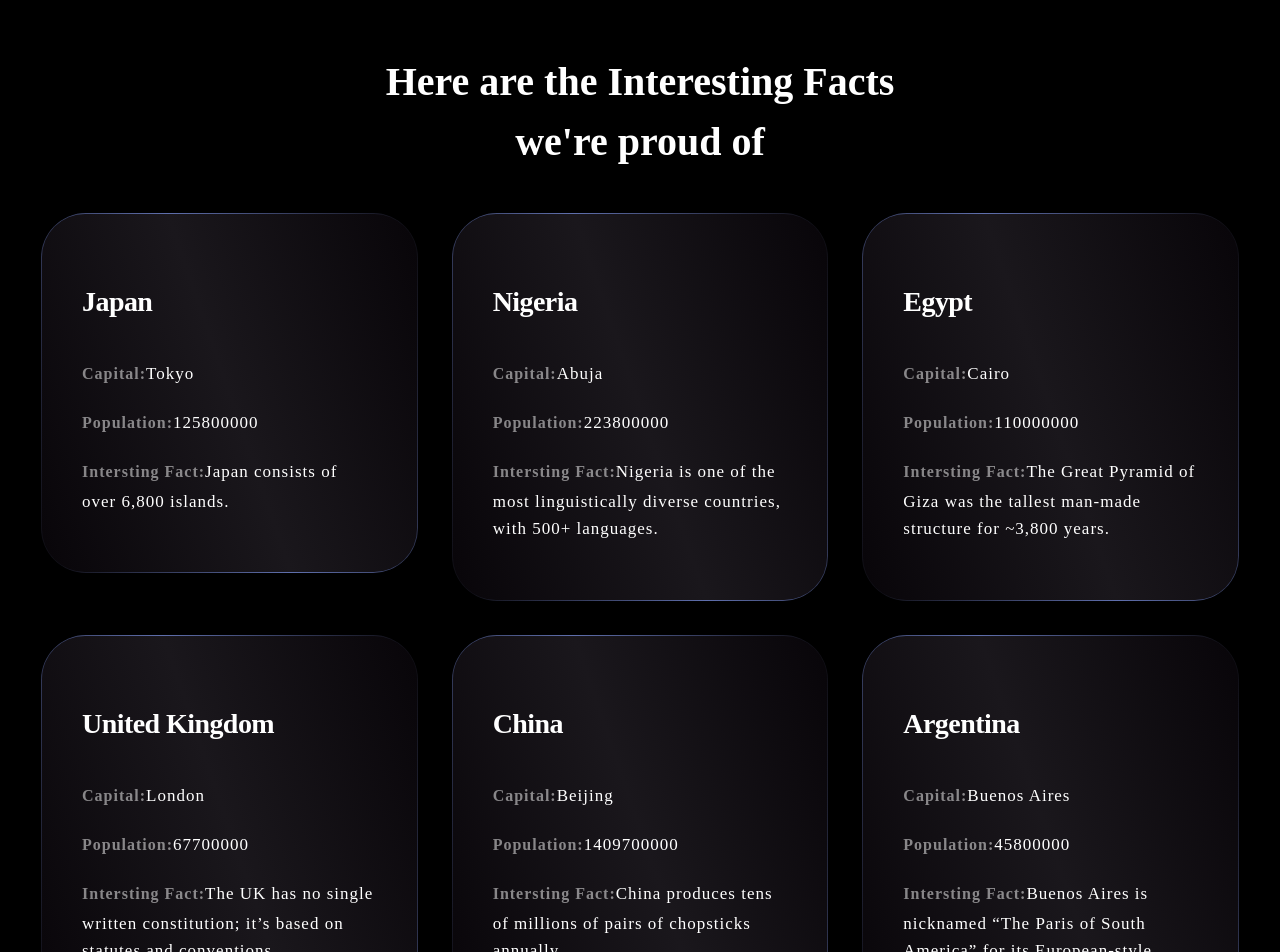
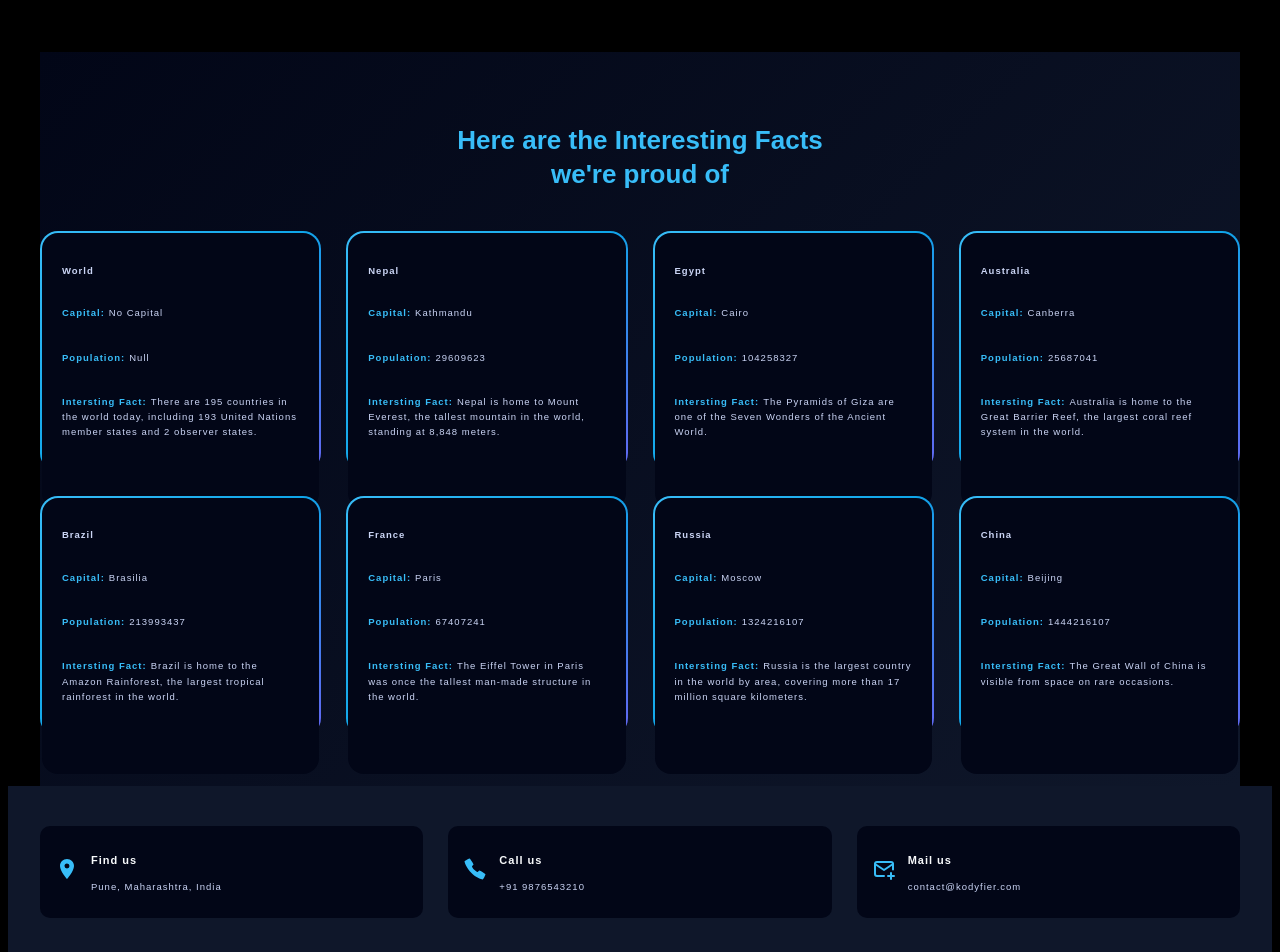
Before and after one commit to ayushi-309/WebPage-Doc, a React (Vite) app in the folder react_country_detail/: page / in a window 1280 px wide. Shown: the part 600-1552 px from the top of the page. Built offline with nearby package versions, Linux system fonts and the light colour scheme.

Commit message:
Refactor country data structure, enhance Country and SearchFilter components, and improve styling for better user experience

```diff
--- a/react_country_detail/src/App.css
+++ b/react_country_detail/src/App.css
@@ -58,7 +58,7 @@ button {
   transition: all 0.3s ease-in-out;
   background: #202020;
   color: #fff;
-  border-radius: 1.5rem;
+
   /*thisdoesn'twork*/
   border-width: 0.1rem;
   border-style: solid;
@@ -66,6 +66,7 @@ button {
   -moz-border-radius: 1.5rem;
   -ms-border-radius: 1.5rem;
   -o-border-radius: 1.5rem;
+  border-radius: 1.5rem;
   margin-top: 1.6rem;
 }
 
@@ -221,7 +222,7 @@ nav ul {
 
 
 /* about section */
-
+/*
 .section-about {
   margin: 0 auto 9rem auto;
 }
@@ -326,15 +327,13 @@ nav ul {
 /* footer section */
 
 
-/* ======================
-   Footer Section
-====================== */
+
 .footer-section {
   background-color: #0f172a; /* dark blue */
   color: #e5e7eb;
   padding: 4rem 0 0 0;
   font-family: "Poppins", sans-serif;
-}
+} */
 
 /* ======================
    Grid Utilities
@@ -468,3 +467,348 @@ nav ul {
     margin-top: 1rem;
   }
 }
+
+
+
+
+/* Contact Section */
+
+/* ======================
+   Contact Section
+====================== */
+.section-contact {
+  padding: 5rem 0;
+  background: linear-gradient(135deg, #020617, #0f172a);
+  color: #f8fafc;
+  font-family: "Poppins", sans-serif;
+}
+
+/* ======================
+   Title
+====================== */
+.container-title {
+  text-align: center;
+  font-size: 2.5rem;
+  font-weight: 700;
+  margin-bottom: 3rem;
+  color: #38bdf8;
+}
+
+/* ======================
+   Contact Wrapper
+====================== */
+.contact-wrapper {
+  max-width: 600px;
+  margin: auto;
+  background: #020617;
+  padding: 2.5rem;
+  border-radius: 15px;
+  box-shadow: 0 15px 35px rgba(0, 0, 0, 0.6);
+}
+
+/* ======================
+   Form Styling
+====================== */
+.contact-wrapper form {
+  display: flex;
+  flex-direction: column;
+  gap: 1.5rem;
+}
+
+.form-control {
+  width: 100%;
+  padding: 0.9rem 1.2rem;
+  font-size: 1rem;
+  border-radius: 8px;
+  border: 1px solid #334155;
+  background: #0f172a;
+  color: #f8fafc;
+  outline: none;
+  transition: all 0.3s ease;
+}
+
+.form-control::placeholder {
+  color: #94a3b8;
+}
+
+/* Input Focus Effect */
+.form-control:focus {
+  border-color: #38bdf8;
+  box-shadow: 0 0 0 2px rgba(56, 189, 248, 0.3);
+}
+
+/* ======================
+   Textarea
+====================== */
+textarea.form-control {
+  resize: none;
+}
+
+/* ======================
+   Button
+====================== */
+button[type="submit"] {
+  background: linear-gradient(135deg, #38bdf8, #0ea5e9);
+  color: #020617;
+  border: none;
+  padding: 0.9rem;
+  font-size: 1.1rem;
+  font-weight: 600;
+  border-radius: 8px;
+  cursor: pointer;
+  transition: all 0.3s ease;
+}
+
+/* Button Hover */
+button[type="submit"]:hover {
+  transform: translateY(-3px);
+  box-shadow: 0 10px 25px rgba(56, 189, 248, 0.5);
+}
+
+/* =====*
+
+
+
+
+/* ======================
+   About Section
+====================== */
+.section-about {
+  padding: 5rem 0;
+  background: linear-gradient(135deg, #020617, #0f172a);
+  color: #f8fafc;
+  font-family: "Poppins", sans-serif;
+}
+
+/* ======================
+   Title
+====================== */
+.section-about .container-title {
+  text-align: center;
+  font-size: 2.6rem;
+  font-weight: 700;
+  margin-bottom: 4rem;
+  color: #38bdf8;
+  line-height: 1.3;
+}
+
+/* ======================
+   Card Grid
+====================== */
+.gradient-cards {
+  display: grid;
+  grid-template-columns: repeat(auto-fit, minmax(280px, 1fr));
+  gap: 2.5rem;
+}
+
+/* ======================
+   Card Wrapper
+====================== */
+.card {
+  position: relative;
+  border-radius: 18px;
+  padding: 2px;
+  background: linear-gradient(135deg, #38bdf8, #0ea5e9, #6366f1);
+  transition: transform 0.35s ease;
+}
+
+.card:hover {
+  transform: translateY(-10px);
+}
+
+/* ======================
+   Card Inner
+====================== */
+.container-card {
+  height: 100%;
+  border-radius: 16px;
+  padding: 2rem;
+  background: #020617;
+  display: flex;
+  flex-direction: column;
+  gap: 1rem;
+}
+
+/* ======================
+   Card Title
+====================== */
+.card-title {
+  font-size: 1.5rem;
+  font-weight: 700;
+  color: #f8fafc;
+  margin-bottom: 0.8rem;
+}
+
+/* ======================
+   Card Text
+====================== */
+.container-card p {
+  font-size: 0.95rem;
+  line-height: 1.6;
+  color: #cbd5f5;
+}
+
+/* Label */
+.card-description {
+  font-weight: 600;
+  color: #38bdf8;
+  margin-right: 0.4rem;
+}
+
+/* ======================
+   Responsive Design
+====================== */
+@media (max-width: 768px) {
+  .section-about {
+    padding: 4rem 1rem;
+  }
+
+  .section-about .container-title {
+    font-size: 2.1rem;
+  }
+}
+
+@media (max-width: 480px) {
+  .section-about .container-title {
+    font-size: 1.8rem;
+  }
+
+  .container-card {
+    padding: 1.6rem;
+  }
+}
+
+
+
+/* ===== Country Section ===== */
+.country-section {
+  padding: 3rem 5%;
+  background-color: #f4f6f8;
+  min-height: 100vh;
+}
+
+/* ===== Grid Layout ===== */
+.grid {
+  display: grid;
+  gap: 2.5rem;
+}
+
+.grid-four-cols {
+  grid-template-columns: repeat(auto-fill, minmax(260px, 1fr));
+}
+
+/* ===== Country Card ===== */
+.country-card {
+  background-color: #ffffff;
+  border-radius: 1.2rem;
+  overflow: hidden;
+  box-shadow: 0 8px 25px rgba(0, 0, 0, 0.08);
+  transition: all 0.3s ease;
+}
+
+.country-card:hover {
+  transform: translateY(-6px);
+  box-shadow: 0 12px 35px rgba(0, 0, 0, 0.12);
+}
+
+/* Country Flag */
+.country-card img {
+  width: 100%;
+  height: 160px;
+  object-fit: cover;
+}
+
+/* Country Content */
+.country-card-content {
+  padding: 1.6rem;
+}
+
+.country-card-content h2 {
+  font-size: 1.6rem;
+  font-weight: 600;
+  margin-bottom: 0.8rem;
+  color: #222;
+}
+
+.country-card-content p {
+  font-size: 1.4rem;
+  color: #555;
+  margin-bottom: 0.4rem;
+}
+
+/* ===== Search & Filter Section ===== */
+.search-filter {
+  display: flex;
+  justify-content: space-between;
+  align-items: center;
+  margin-bottom: 3rem;
+  gap: 1.5rem;
+  flex-wrap: wrap;
+}
+
+/* Search Input */
+.search-filter input {
+  padding: 1rem 1.4rem;
+  border-radius: 0.8rem;
+  border: 1px solid #ccc;
+  font-size: 1.4rem;
+  width: 260px;
+  outline: none;
+}
+
+.search-filter input:focus {
+  border-color: #4f46e5;
+}
+
+/* Select Filter */
+.search-filter select {
+  padding: 1rem 1.4rem;
+  border-radius: 0.8rem;
+  border: 1px solid #ccc;
+  font-size: 1.4rem;
+  cursor: pointer;
+}
+
+/* ===== Loader Center ===== */
+.loader-wrapper {
+  min-height: 100vh;
+  display: flex;
+  align-items: center;
+  justify-content: center;
+}
+
+/* ===== Responsive ===== */
+@media (max-width: 768px) {
+  .country-section {
+    padding: 2rem;
+  }
+
+  .search-filter {
+    flex-direction: column;
+    align-items: stretch;
+  }
+
+  .search-filter input,
+  .search-filter select {
+    width: 100%;
+  }
+}
+
+
+.search-filter {
+  display: flex;
+  justify-content: space-between;
+  align-items: center;
+  margin-bottom: 3rem;
+  gap: 1.5rem;
+  flex-wrap: wrap;
+}
+
+.section-searchFilter {
+  display: flex;
+  justify-content: space-between;
+  align-items: center;
+  margin-bottom: 4rem;
+  gap: 1.5rem;
+  flex-wrap: wrap;
+}
--- a/react_country_detail/src/Pages/Country.jsx
+++ b/react_country_detail/src/Pages/Country.jsx
@@ -5,57 +5,42 @@ import { CountryCard } from "../component/Layouts/CountryCard";
 import { SearchFilter } from "../component/UI/SearchFilter";
 
 export const Country = () => {
-
-
   const [isPending, startTransition] = useTransition();
   const [countries, setCountries] = useState([]);
 
-
   const [search, setSearch] = useState();
-  const [filter, setFilter] = useState([]);
+  const [filter, setFilter] = useState("all");
 
   useEffect(() => {
-
     startTransition(async () => {
       const res = await getCountryData();
-      console.log(res);
       setCountries(res.data);
     });
-
-
   }, []);
 
   if (isPending) return <Loader />;
 
   // console.log(search, filter);
 
-
   const searchCountry = (country) => {
-
     if (search) {
       return country.name.common.toLowerCase().includes(search.toLowerCase());
-    } return country;
-
+    }
+    return country;
   };
 
-
   const filterRegion = (country) => {
-
-    if (filter ==="all") return country;
-      return country.region === filter;
-     };
-
+    if (filter === "all") return country;
+    return country.region === filter;
+  };
 
   // here is the main logic
-
   const filterCountries = countries.filter(
-    (country) => searchCountry(country) && filterRegion(country));
-
+    (country) => searchCountry(country) && filterRegion(country)
+  );
 
   return (
     <section className="country-section">
-
-
       <SearchFilter
         search={search}
         setSearch={setSearch}
@@ -65,15 +50,11 @@ export const Country = () => {
         setCountries={setCountries}
       />
 
-
-      <ul className="grid grid-four-cols">{
-        filterCountries.map((curCountry, index) => {
-          return <CountryCard country=
-            {curCountry} key={index} />
-        })
-
-      }</ul>
-
+      <ul className="grid grid-four-cols">
+        {filterCountries.map((curCountry, index) => {
+          return <CountryCard country={curCountry} key={index} />;
+        })}
+      </ul>
     </section>
-  )
+  );
 };
--- a/react_country_detail/src/api/countryData.json
+++ b/react_country_detail/src/api/countryData.json
@@ -1,107 +1,58 @@
 [
   {
     "id": 1,
-    "countryName": "Japan",
-    "capital": "Tokyo",
-    "population": 125.8e6,
-    "interestingFact": "Japan consists of over 6,800 islands."
+    "countryName": "World",
+    "capital": "No Capital",
+    "population": "Null",
+    "interestingFact": "There are 195 countries in the world today, including 193 United Nations member states and 2 observer states."
   },
   {
     "id": 2,
-    "countryName": "Nigeria",
-    "capital": "Abuja",
-    "population": 223.8e6,
-    "interestingFact": "Nigeria is one of the most linguistically diverse countries, with 500+ languages."
+    "countryName": "Nepal",
+    "capital": "Kathmandu",
+    "population": 29609623,
+    "interestingFact": "Nepal is home to Mount Everest, the tallest mountain in the world, standing at 8,848 meters."
   },
   {
     "id": 3,
     "countryName": "Egypt",
     "capital": "Cairo",
-    "population": 110.0e6,
-    "interestingFact": "The Great Pyramid of Giza was the tallest man-made structure for ~3,800 years."
+    "population": 104258327,
+    "interestingFact": "The Pyramids of Giza are one of the Seven Wonders of the Ancient World."
   },
   {
     "id": 4,
-    "countryName": "United Kingdom",
-    "capital": "London",
-    "population": 67.7e6,
-    "interestingFact": "The UK has no single written constitution; it’s based on statutes and conventions."
+    "countryName": "Australia",
+    "capital": "Canberra",
+    "population": 25687041,
+    "interestingFact": "Australia is home to the Great Barrier Reef, the largest coral reef system in the world."
   },
   {
     "id": 5,
-    "countryName": "China",
-    "capital": "Beijing",
-    "population": 1409.7e6,
-    "interestingFact": "China produces tens of millions of pairs of chopsticks annually."
+    "countryName": "Brazil",
+    "capital": "Brasilia",
+    "population": 213993437,
+    "interestingFact": "Brazil is home to the Amazon Rainforest, the largest tropical rainforest in the world."
   },
   {
     "id": 6,
-    "countryName": "Argentina",
-    "capital": "Buenos Aires",
-    "population": 45.8e6,
-    "interestingFact": "Buenos Aires is nicknamed “The Paris of South America” for its European-style architecture."
+    "countryName": "France",
+    "capital": "Paris",
+    "population": 67407241,
+    "interestingFact": "The Eiffel Tower in Paris was once the tallest man-made structure in the world."
   },
   {
     "id": 7,
-    "countryName": "Malaysia",
-    "capital": "Kuala Lumpur",
-    "population": 34.3e6,
-    "interestingFact": "Malaysia is home to the pomelo, the largest citrus fruit."
+    "countryName": "Russia",
+    "capital": "Moscow",
+    "population": 1324216107,
+    "interestingFact": "Russia is the largest country in the world by area, covering more than 17 million square kilometers."
   },
   {
     "id": 8,
-    "countryName": "Uganda",
-    "capital": "Kampala",
-    "population": 49.7e6,
-    "interestingFact": "Uganda hosts endangered mountain gorillas in the Bwindi Impenetrable Forest."
-  },
-  {
-    "id": 9,
-    "countryName": "Mexico",
-    "capital": "Mexico City",
-    "population": 129.1e6,
-    "interestingFact": "Mexico introduced chocolate, chilies, and corn to the world."
-  },
-  {
-    "id": 10,
-    "countryName": "South Korea",
-    "capital": "Seoul",
-    "population": 51.7e6,
-    "interestingFact": "South Korea ranks among the fastest for average internet speeds."
-  },
-  {
-    "id": 11,
-    "countryName": "United States",
-    "capital": "Washington, D.C.",
-    "population": 333.0e6,
-    "interestingFact": "The US has the world's largest economy and is home to the Grand Canyon."
-  },
-  {
-    "id": 12,
-    "countryName": "India",
-    "capital": "New Delhi",
-    "population": 1.43e9,
-    "interestingFact": "India invented the game of chess and is the largest democracy in the world."
-  },
-  {
-    "id": 13,
-    "countryName": "France",
-    "capital": "Paris",
-    "population": 65.6e6,
-    "interestingFact": "France is the most visited country in the world, attracting ~90 million tourists annually."
-  },
-  {
-    "id": 14,
-    "countryName": "Germany",
-    "capital": "Berlin",
-    "population": 83.3e6,
-    "interestingFact": "Germany is famous for its Autobahn, where some sections have no speed limit."
-  },
-  {
-    "id": 15,
-    "countryName": "Brazil",
-    "capital": "Brasília",
-    "population": 203.1e6,
-    "interestingFact": "Brazil is home to the Amazon Rainforest, which produces ~20% of the world’s oxygen."
+    "countryName": "China",
+    "capital": "Beijing",
+    "population": 1444216107,
+    "interestingFact": "The Great Wall of China is visible from space on rare occasions."
   }
 ]
--- a/react_country_detail/src/component/Layouts/CountryCard.jsx
+++ b/react_country_detail/src/component/Layouts/CountryCard.jsx
@@ -1,24 +1,24 @@
 import { NavLink } from "react-router-dom";
 
 export const CountryCard = ({ country }) => {
-    const { name, flags, population, region, capital } = country;
+  const { flags, name, population, region, capital } = country;
   return (
-        <li className="country-card card">
+    <li className="country-card  card ">
       <div className="container-card bg-white-box">
         <img src={flags.svg} alt={flags.alt} />
 
         <div className="countryInfo">
           <p className="card-title">
-                        {name.common.length > 10 ? name.common.
-                            slice(0,10) + "..." : name.common}</p>
+            {name.common.length > 10
+              ? name.common.slice(0, 10) + "..."
+              : name.common}
+          </p>
           <p>
             <span className="card-description">Population:</span>
             {population.toLocaleString()}
           </p>
-
           <p>
-                        <span className="card-description">Region:</span>
-                        {region}
+            <span className="card-description">Region:</span> {region}
           </p>
           <p>
             <span className="card-description">Capital:</span>
@@ -28,7 +28,6 @@ export const CountryCard = ({ country }) => {
           <NavLink to={`/country/${name.common}`}>
             <button>Read More</button>
           </NavLink>
-
         </div>
       </div>
     </li>
--- a/react_country_detail/src/component/Layouts/CountryDetails.jsx
+++ b/react_country_detail/src/component/Layouts/CountryDetails.jsx
@@ -10,64 +10,59 @@ export const CountryDetails = () => {
   const [country, setCountry] = useState();
 
   useEffect(() => {
-
     startTransition(async () => {
       const res = await getCountryIndData(params.id);
-
       console.log(res);
-
       if (res.status === 200) {
         setCountry(res.data[0]);
       }
 
-
+      console.log(Object.keys(res.data[0].name.nativeName));
     });
-
   }, []);
 
   if (isPending) return <Loader />;
 
-
   console.log(params);
-    return(
+  return (
     <section className="card country-details-card container">
       <div className="container-card bg-white-box">
-
-
         {country && (
           <div className="country-image grid grid-two-cols">
             <img
-                    src={country.flags?.svg}
-                    alt={country.flags?.alt}
+              src={country.flags.svg}
+              alt={country.flags.alt}
+              className="flag"
             />
             <div className="country-content">
-                    <p className="card-title">{country.name.official}</p>
+              <p className="card-title"> {country.name.official} </p>
 
               <div className="infoContainer">
                 <p>
-                            <span className="card-description"> Native Names: </span>
+                  <span className="card-description"> Native Names:</span>
                   {Object.keys(country.name.nativeName)
                     .map((key) => country.name.nativeName[key].common)
                     .join(", ")}
                 </p>
                 <p>
                   <span className="card-description"> Population: </span>
-                            {country.population?.toLocaleString()}
+                  {country.population.toLocaleString()}
                 </p>
                 <p>
-                            <span className="card-description"> Region: </span>
+                  <span className="card-description"> Region:</span>
                   {country.region}
                 </p>
                 <p>
-                            <span className="card-description"> Sub Region: </span>
+                  <span className="card-description"> Sub Region:</span>
                   {country.subregion}
                 </p>
                 <p>
-                            <span className="card-description"> Capital: </span>
+                  <span className="card-description"> Capital:</span>
                   {country.capital}
                 </p>
+
                 <p>
-                            <span className="card-description"> Top Level Domain: </span>
+                  <span className="card-description">Top Level Domain:</span>
                   {country.tld[0]}
                 </p>
                 <p>
@@ -77,8 +72,8 @@ export const CountryDetails = () => {
                     .join(", ")}
                 </p>
                 <p>
-                            <span className="card-description"> Languages: </span>
-                            {Object.values(country.languages)
+                  <span className="card-description">Languages: </span>
+                  {Object.keys(country.languages)
                     .map((key) => country.languages[key])
                     .join(", ")}
                 </p>
@@ -86,14 +81,12 @@ export const CountryDetails = () => {
             </div>
           </div>
         )}
-
-
-             <div className="country-card-BackBtn">
+        <div className="country-card-backBtn">
           <NavLink to="/country" className="backBtn">
             <button>Go Back</button>
           </NavLink>
         </div>
       </div>
     </section>
-    )
+  );
 };
--- a/react_country_detail/src/component/UI/SearchFilter.jsx
+++ b/react_country_detail/src/component/UI/SearchFilter.jsx
@@ -1,48 +1,55 @@
-export const SearchFilter = ({ search, setSearch, filter, setFilter, countries, setCountries }) => {
-
-
-
+export const SearchFilter = ({
+  search,
+  setSearch,
+  filter,
+  setFilter,
+  countries,
+  setCountries,
+}) => {
   const handleInputChange = (event) => {
     event.preventDefault();
     setSearch(event.target.value);
-    }
-
+  };
 
   const handleSelectChange = (event) => {
+    event.preventDefault();
     setFilter(event.target.value);
-    }
+  };
 
-
-    const sortContries = (value) => {
+  const sortCountries = (value) => {
     const sortCountry = [...countries].sort((a, b) => {
       return value === "asc"
-        ? a.name.common.localCompare(b.name.common)
-        : b.name.common.localCompare(a.name.common);
+        ? a.name.common.localeCompare(b.name.common)
+        : b.name.common.localeCompare(a.name.common);
     });
     setCountries(sortCountry);
   };
 
-
-    return <section className="section-searchFilter container">
-        <input type = "text"
+  return (
+    <section className="section-searchFilter container">
+      <div>
+        <input
+          type="text"
           placeholder="search"
-         value = {search}
-         onChange = {handleInputChange}
+          value={search}
+          onChange={handleInputChange}
         />
-
-         <div>
-
-
-
-           <div>
-            <button onClick={() => sortContries ("asc")}>Asc</button>
       </div>
 
       <div>
-            <button onClick={() => sortContries ("desc")}>Desc</button>
+        <button onClick={() => sortCountries("asc")}>Asc</button>
       </div>
 
-            <select className="select-section" value={filter} onChange={handleSelectChange}>
+      <div>
+        <button onClick={() => sortCountries("des")}>Desc</button>
+      </div>
+
+      <div>
+        <select
+          className="select-section"
+          value={filter}
+          onChange={handleSelectChange}
+        >
           <option value="all">All</option>
           <option value="Africa">Africa</option>
           <option value="Americas">Americas</option>
@@ -51,6 +58,6 @@ export const SearchFilter = ({ search, setSearch, filter, setFilter, countries,
           <option value="Oceania">Oceania</option>
         </select>
       </div>
-
     </section>
-}
+  );
+};
```
Lines whose indentation alone changed are shown as unchanged.
